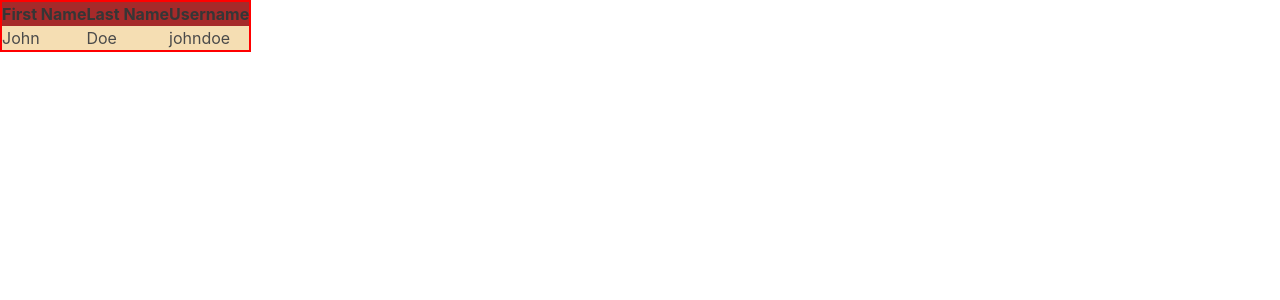
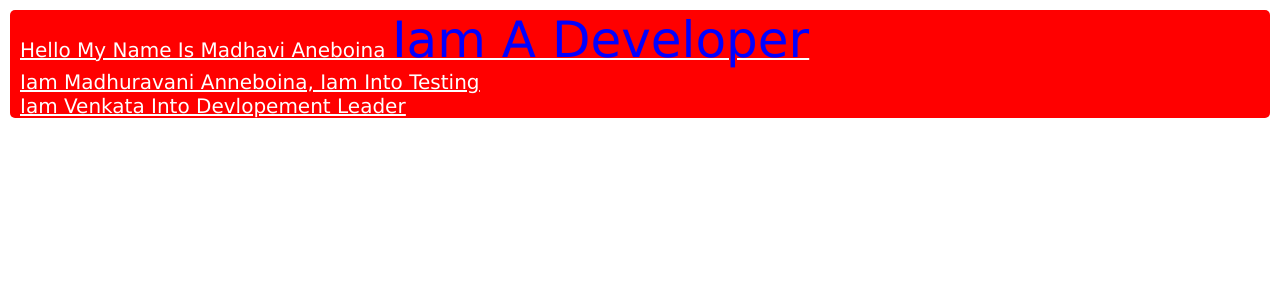
Before and after one commit to madhavi-anneboina/my-reactapp, a React (Create React App) app: page / in a window 1280 px wide. Shown: the top 300 px of the page. Built offline with nearby package versions, Linux system fonts and the light colour scheme.

Commit message:
added css styles

```diff
--- a/src/App.js
+++ b/src/App.js
@@ -31,20 +31,9 @@ import HoverCounterTwo from "./components/HoverCounterTwo";
 const App = () => {
   return (
     <div>
-        <table>
-          <thead>
-            <tr>
-              <th>First Name</th>
-              <th>Last Name</th>
-              <th>Username</th>
-            </tr>
-            <tr>
-              <td>John</td>
-              <td>Doe</td>
-              <td>johndoe</td>
-            </tr>
-          </thead>
-                  </table>
+        <h1>hello my name is Madhavi Aneboina <span> Iam a developer</span></h1>
+        <h2>Iam madhuravani Anneboina, iam into testing</h2>
+        <h3>iam venkata into devlopement leader</h3>
       {/* <Greet name="ramana">
         <p>How are you doing props</p>
       </Greet>
--- a/src/index.css
+++ b/src/index.css
@@ -36,10 +36,10 @@ a:active {
   color: orange;
 }
 
-h1{
+/* h1{
   padding: 50px!important;
   border:2px dotted yellow;
-}
+} */
 p{
   margin: 20px !important;
 }
@@ -56,3 +56,23 @@ th{
 td{
   background-color: wheat;
 }
+
+span{
+  color:blue;
+  font-size: 50px;
+}
+
+div{
+  background-color: red;
+  color:white;
+  font-size: 20px;
+  font-family:Verdana, Geneva, Tahoma, sans-serif;
+  text-decoration: underline;
+  line-height: 1.5;
+  margin:10px;
+  border-radius:5px;
+  text-transform: capitalize;
+  text-align:justify;
+  font-weight:bold;
+
+}
```
